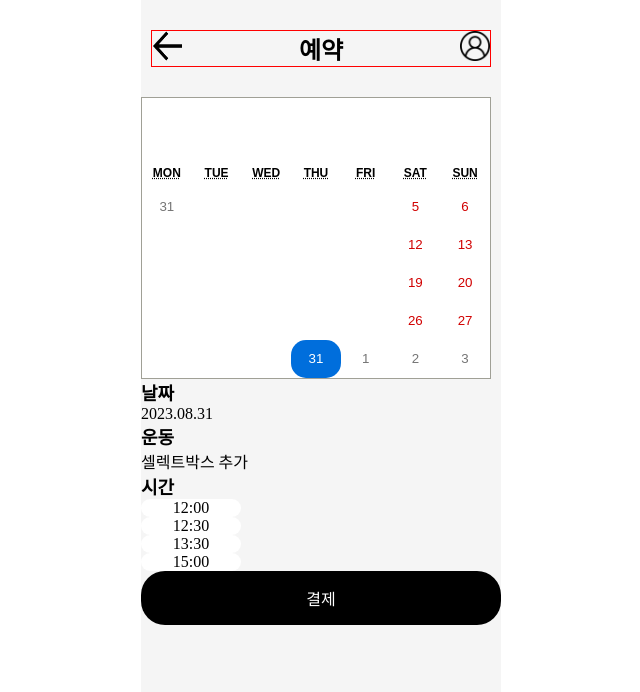
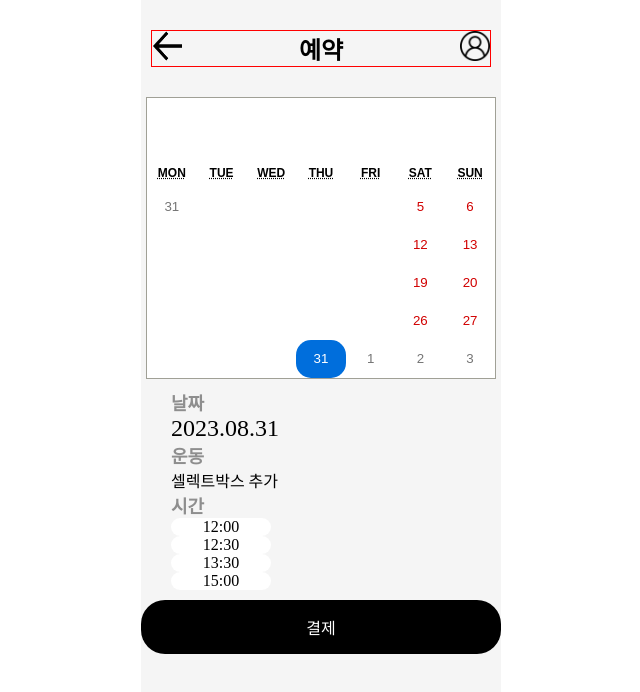
Before and after one commit to 4tar1p/4tar1p-frontend, a React (Create React App) app: page /reservation in a window 1280 px wide. Shown: the top 692 px of the page, without its empty margins (319-959 px from the left). Built offline with nearby package versions, Linux system fonts and the light colour scheme; a web font is replaced by a local one.

Commit message:
[fix] Calendar 수정

```diff
--- a/src/pages/Reservation.js
+++ b/src/pages/Reservation.js
@@ -27,8 +27,10 @@ const Reservation = () => {
   return (
     <div className="page">
       <Header title={'예약'} />
-
+      <div className="calendar_wrapper">
         <Calendar onChange={onChange} value={value} />
+      </div>
+      <div className="reservation_wrapper">
         <div className="title">날짜</div>
         <div className="date">{moment(value).format('YYYY.MM.DD')}</div>
         <div className="title">운동</div>
@@ -43,6 +45,7 @@ const Reservation = () => {
             );
           })}
         </div>
+      </div>
       <RadiusRect
         height="54px"
         backgroundColor="black"
--- a/src/pages/styles/Reservation.css
+++ b/src/pages/styles/Reservation.css
@@ -14,8 +14,19 @@
 .title {
   font-size: 18px;
   font-weight: var(--semibold);
+  color: #8e8e8e;
 }
 
+.calendar_wrapper {
+  margin: 0 auto;
+}
+.reservation_wrapper {
+  margin: 10px 30px;
+}
+
+.date {
+  font-size: 24px;
+}
 .time_btn_wrapper {
   display: grid;
   grid-template-rows: 1fr 1fr 1fr;
```
Lines whose indentation alone changed are shown as unchanged.
